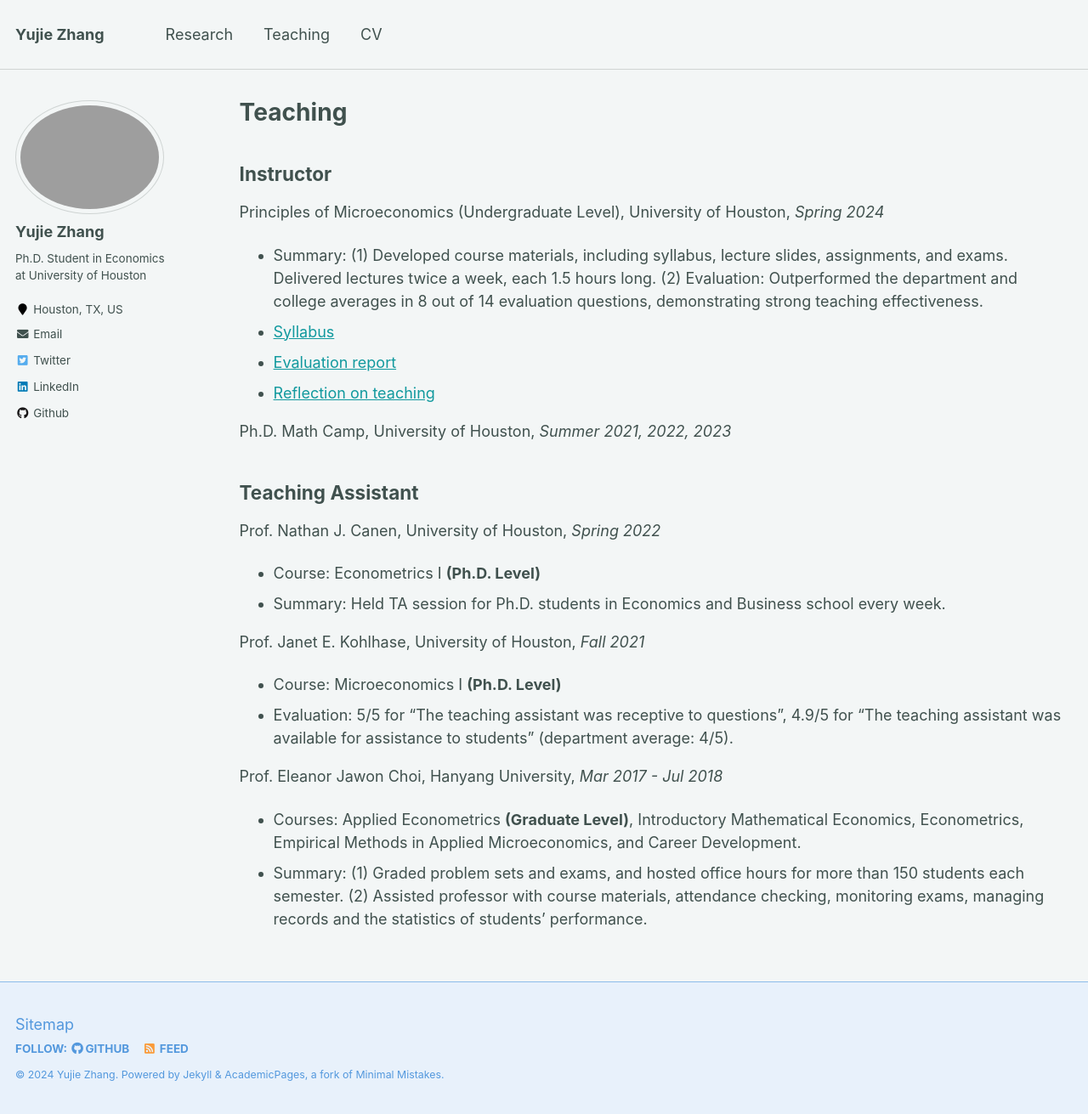
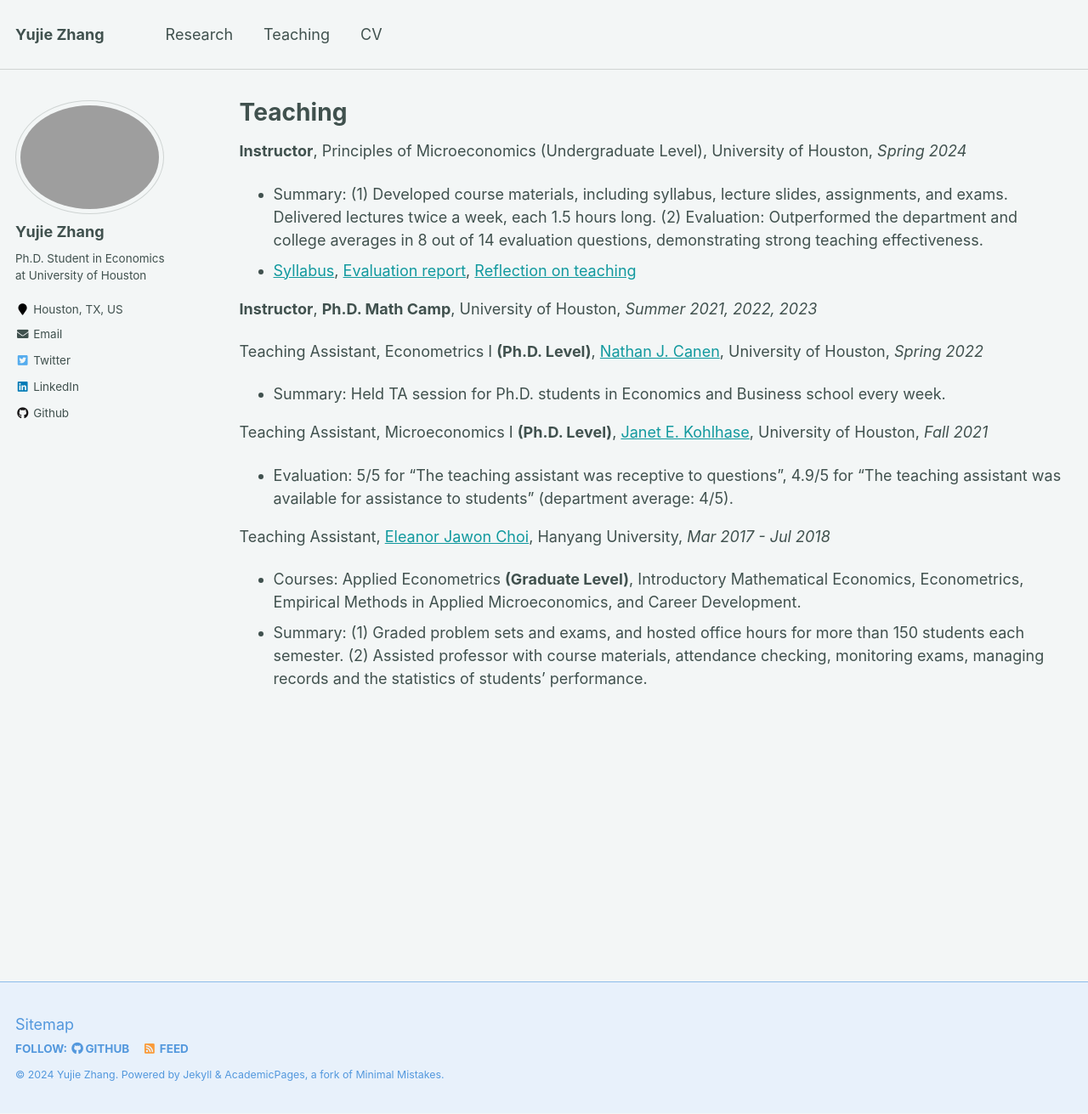
Before and after one commit to yujiezhangecon/yujiezhangecon.github.io, a Jekyll site: the page built from _pages/teaching.md, in a window 1280 px wide and 1311 px high. Shown: the whole window at 85% size. Built offline with Jekyll 4.4.1, drawn with Linux system fonts in a browser that asks for light colours.

Commit message:
Update teaching.md

```diff
--- a/_pages/teaching.md
+++ b/_pages/teaching.md
@@ -6,27 +6,24 @@ author_profile: true
 ---
 
 {% include base_path %}
+<!---
+## Instructor
+--->
+**Instructor**, Principles of Microeconomics (Undergraduate Level), University of Houston, _Spring 2024_
+* Summary: (1) Developed course materials, including syllabus, lecture slides, assignments, and exams. Delivered lectures twice a week, each 1.5 hours long. (2) Evaluation: Outperformed the department and college averages in 8 out of 14 evaluation questions, demonstrating strong teaching effectiveness.
+* [Syllabus](http://yujiezhangecon.github.io/files/teaching/PrincipleMicro_24Spring/Syllabus_ECON2302_S24_YujieZhang.pdf), [Evaluation report](http://yujiezhangecon.github.io/files/teaching/PrincipleMicro_24Spring/2220_14342_Course_Evaluation_Report.pdf), [Reflection on teaching](https://yujiezhang.notion.site/Reflection-on-Teaching-105791a2351880bd84f1efc28b6e6ed3)
 
-## Instructor
+**Instructor**, **Ph.D. Math Camp**, University of Houston, _Summer 2021, 2022, 2023_
 
-Principles of Microeconomics (Undergraduate Level), University of Houston, _Spring 2024_
-* Summary: (1) Developed course materials, including syllabus, lecture slides, assignments, and exams. Delivered lectures twice a week, each 1.5 hours long. (2) Evaluation: Outperformed the department and college averages in 8 out of 14 evaluation questions, demonstrating strong teaching effectiveness.
-* [Syllabus](http://yujiezhangecon.github.io/files/teaching/PrincipleMicro_24Spring/Syllabus_ECON2302_S24_YujieZhang.pdf)
-* [Evaluation report](http://yujiezhangecon.github.io/files/teaching/PrincipleMicro_24Spring/2220_14342_Course_Evaluation_Report.pdf)
-* [Reflection on teaching](https://yujiezhang.notion.site/Reflection-on-Teaching-105791a2351880bd84f1efc28b6e6ed3)
-
-Ph.D. Math Camp, University of Houston, _Summer 2021, 2022, 2023_
-
+<!---
 ## Teaching Assistant
-
-Prof. Nathan J. Canen, University of Houston, _Spring 2022_
-* Course: Econometrics I **(Ph.D. Level)**
+--->
+Teaching Assistant, Econometrics I **(Ph.D. Level)**, [Nathan J. Canen](https://sites.google.com/site/njcanen/home), University of Houston, _Spring 2022_
 * Summary: Held TA session for Ph.D. students in Economics and Business school every week.
 
-Prof. Janet E. Kohlhase, University of Houston, _Fall 2021_
-* Course: Microeconomics I **(Ph.D. Level)**
+Teaching Assistant, Microeconomics I **(Ph.D. Level)**, [Janet E. Kohlhase](https://www.uh.edu/~kohlhase/), University of Houston, _Fall 2021_
 * Evaluation: 5/5 for "The teaching assistant was receptive to questions", 4.9/5 for "The teaching assistant was available for assistance to students" (department average: 4/5).
 
-Prof. Eleanor Jawon Choi, Hanyang University, _Mar 2017 - Jul 2018_
+Teaching Assistant, [Eleanor Jawon Choi](https://sites.google.com/view/eleanorjchoi), Hanyang University, _Mar 2017 - Jul 2018_
 * Courses: Applied Econometrics **(Graduate Level)**, Introductory Mathematical Economics, Econometrics, Empirical Methods in Applied Microeconomics, and Career Development.
 * Summary: (1) Graded problem sets and exams, and hosted office hours for more than 150 students each semester. (2) Assisted professor with course materials, attendance checking, monitoring exams, managing records and the statistics of students’ performance.
```
